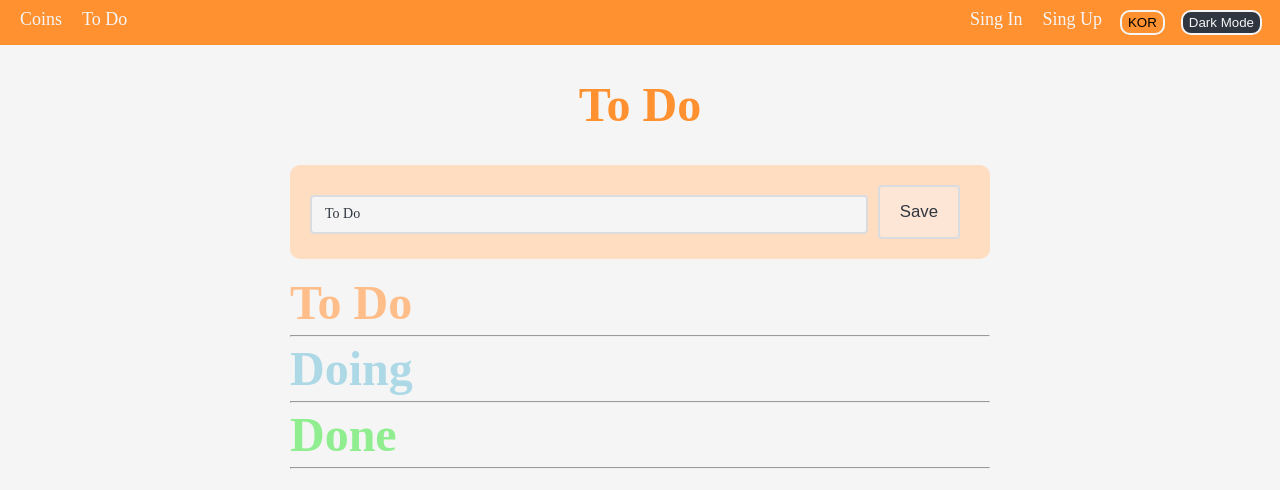
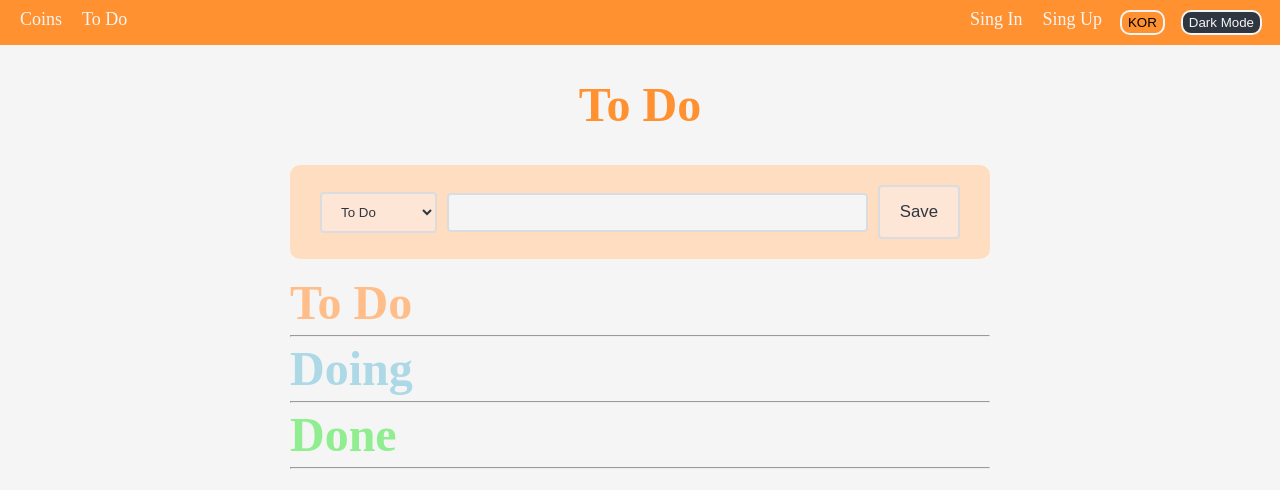
Before and after one commit to YumStoneSteak/reacttypeCoin, a React (Create React App) app: page /todo in a window 1280 px wide. Shown: the top 490 px of the page. Built offline with nearby package versions, Linux system fonts and the light colour scheme.

Commit message:
[Feat] ToDo localstorage 저장, select 추가
:Detailed Note:
- ToDo select 추가, 선택된 list로 추가됨
- 삭제 버튼 추가
- 스타일 수정

```diff
--- a/src/components/todo/CreateToDo.tsx
+++ b/src/components/todo/CreateToDo.tsx
@@ -1,29 +1,43 @@
-import { useSetRecoilState } from "recoil";
-import { toDoState } from "../../recoil/atom";
+import { useRecoilState, useSetRecoilState } from "recoil";
+import { categoryState, toDoState } from "../../recoil/atom";
 import { useForm, useWatch } from "react-hook-form";
-import { IToDoForm } from "../../interface/IToDo";
+import { IToDoForm, categories } from "../../interface/IToDo";
 import styled from "styled-components";
 import {
   FormButton,
   InputBox,
   Overview,
 } from "../../style/GlobalStyleComponents";
+import { useIntl } from "react-intl";
 
 const ToDoform = styled.form`
   display: flex;
+  justify-content: center;
   align-items: center;
   flex-direction: row;
   width: 100%;
-  &:first-child {
-    width: 100%;
+  select {
+    width: 25%;
   }
-  &:nth-child(2) {
-    width: 100%;
+  button {
+    width: 100px;
   }
 `;
 
+const CategorySelect = styled.select`
+  padding: 10px 15px;
+  margin: 10px;
+  border: 2px solid ${(props) => props.theme.cBorderColor};
+  border-radius: 4px;
+  color: #2f3640;
+  background-color: #fceadfac;
+`;
+
 const CreateToDo = () => {
+  const { formatMessage: msg } = useIntl();
   const setToDos = useSetRecoilState(toDoState);
+  const [category, setCategory] = useRecoilState(categoryState);
+
   const {
     register,
     handleSubmit,
@@ -34,16 +48,23 @@ const CreateToDo = () => {
   } = useForm<IToDoForm>();
 
   const onSubmit = ({ toDo }: any) => {
-    setToDos((prev) => [
-      { text: toDo, id: Date.now(), category: "TO_DO" },
-      ...prev,
-    ]);
+    setToDos((prev) => [...prev, { text: toDo, id: Date.now(), category }]);
     setFocus("toDo");
     reset();
   };
+
+  const onInput = (event: React.FormEvent<HTMLSelectElement>) => {
+    setCategory(event.currentTarget.value as categories);
+  };
+
   return (
     <Overview>
       <ToDoform onSubmit={handleSubmit(onSubmit)}>
+        <CategorySelect value={category} onInput={onInput}>
+          <option value="TO_DO">{msg({ id: "todo" })}</option>
+          <option value="DOING">{msg({ id: "doing" })}</option>
+          <option value="DONE">{msg({ id: "done" })}</option>
+        </CategorySelect>
         <InputBox
           hasContent={!!useWatch({ control, name: "toDo" })}
           error={!!errors.toDo}
@@ -51,13 +72,13 @@ const CreateToDo = () => {
           <input
             type="text"
             {...register("toDo", {
-              required: "Don't you have something to Do?",
+              required: msg({ id: "no_to_do" }),
             })}
             id="toDo"
           />
-          <label htmlFor="todo">{errors?.toDo?.message ?? "To Do"}</label>
+          <label htmlFor="todo">{errors?.toDo?.message}</label>
         </InputBox>
-        <FormButton>Save</FormButton>
+        <FormButton>{msg({ id: "save" })}</FormButton>
       </ToDoform>
     </Overview>
   );
--- a/src/components/todo/ToDoView.tsx
+++ b/src/components/todo/ToDoView.tsx
@@ -15,7 +15,6 @@ const Overview = styled.div<{ category: string }>`
   border-radius: 10px;
   box-sizing: border-box;
   width: 100%;
-  transition: all 0.7s cubic-bezier(0.33, 1, 0.68, 1);
 `;
 
 const textColor = (props: any) => {
@@ -23,9 +22,9 @@ const textColor = (props: any) => {
     case "TO_DO":
       return props.theme.textColor;
     case "DOING":
-      return props.theme.darkColor;
+      return props.theme.cDarkColor;
     case "DONE":
-      return props.theme.darkColor;
+      return props.theme.cDarkColor;
   }
 };
 
@@ -42,12 +41,27 @@ const ToDoBtnContainer = styled.div``;
 const ToDoBtn = styled.button<{ category: string }>`
   padding: 5px;
   margin: 3px;
-  border: 2px solid #dadce0;
+  border: 2px solid ${(props) => props.theme.cBorderColor};
   border-radius: 4px;
   font-size: 1.05rem;
   color: ${(props) => textColor(props)};
   background-color: ${(props) => backgroundColor(props)};
-  transition: all 0.7s cubic-bezier(0.33, 1, 0.68, 1);
+
+  &:hover {
+    cursor: pointer;
+    border-color: ${(props) => props.theme.accentColor};
+    box-shadow: 0 0 5px ${(props) => props.theme.accentColor};
+  }
+`;
+
+const DeleteBtn = styled.button`
+  padding: 5px;
+  margin: 3px;
+  border: 2px solid ${(props) => props.theme.cBorderColor};
+  border-radius: 4px;
+  font-size: 1.05rem;
+  color: ${(props) => textColor(props)};
+  background-color: ${(props) => backgroundColor(props)};
 
   &:hover {
     cursor: pointer;
@@ -60,21 +74,28 @@ const ToDoView = ({ text, id, category, index }: IToDo & { index: number }) => {
   const { formatMessage: msg } = useIntl();
   const categoryId = ["TO_DO", "DOING", "DONE"];
   const catName: { [key: string]: string } = {
-    TO_DO: "To Do",
-    DOING: "Doing",
-    DONE: "Done",
+    TO_DO: "todo",
+    DOING: "doing",
+    DONE: "done",
   };
   const setToDos = useSetRecoilState(toDoState);
 
   const date = new Date(id);
   const onCatBtn = (id: number, cat: IToDo["category"]) => {
-    setToDos((prev) => {
-      const targetIdx = prev.findIndex((toDo) => toDo.id === id);
-      const newToDo: IToDo = { text, id, category: cat };
-      const newToDos = [...prev];
-      newToDos.splice(targetIdx, 1, newToDo);
-      return newToDos;
-    });
+    setToDos((prev) =>
+      prev.map((old) => {
+        if (old.id === id) {
+          return { ...old, category: cat };
+        }
+        return old;
+      })
+    );
+  };
+
+  const onDelete = (id: number) => {
+    setToDos(
+      (prev: IToDo[]) => prev.filter((todo) => todo.id !== id) as IToDo[]
+    );
   };
 
   return (
@@ -96,10 +117,13 @@ const ToDoView = ({ text, id, category, index }: IToDo & { index: number }) => {
                   key={cat}
                   category={cat}
                 >
-                  {catName[cat]}
+                  {msg({ id: catName[cat] })}
                 </ToDoBtn>
               )
           )}
+          <DeleteBtn onClick={() => onDelete(id)}>
+            {msg({ id: "delete" })}
+          </DeleteBtn>
         </ToDoBtnContainer>
       </ToDoItem>
     </Overview>
--- a/src/interface/ItoDo.ts
+++ b/src/interface/ItoDo.ts
@@ -1,7 +1,9 @@
+export type categories = "TO_DO" | "DOING" | "DONE";
+
 export default interface IToDo {
   text: string;
   id: number;
-  category: "TO_DO" | "DOING" | "DONE";
+  category: categories;
 }
 
 export interface IToDoForm {
--- a/src/locale/en.js
+++ b/src/locale/en.js
@@ -12,4 +12,6 @@ export const en = {
   todo: "To Do",
   doing: "Doing",
   done: "Done",
+  no_to_do: "Don't you have something to Do?",
+  delete: "Delete",
 };
--- a/src/locale/ko.js
+++ b/src/locale/ko.js
@@ -12,4 +12,6 @@ export const ko = {
   todo: "할 일",
   doing: "하는 중",
   done: "완료",
+  no_to_do: "할 일을 입력해주세요!",
+  delete: "삭제",
 };
--- a/src/recoil/atom.ts
+++ b/src/recoil/atom.ts
@@ -1,6 +1,21 @@
 import { atom, selector } from "recoil";
-import IToDo from "../interface/IToDo";
+import IToDo, { categories } from "../interface/IToDo";
 import { ILocale } from "../interface/Icommon";
+
+const localStorageEffect =
+  (key: string) =>
+  ({ setSelf, onSet }: any) => {
+    const savedValue = localStorage.getItem(key);
+    if (savedValue != null) {
+      setSelf(JSON.parse(savedValue));
+    }
+
+    onSet((newValue: any, _: any, isReset: boolean) => {
+      isReset
+        ? localStorage.removeItem(key)
+        : localStorage.setItem(key, JSON.stringify(newValue));
+    });
+  };
 
 export const localeState = atom<ILocale>({
   key: "locale",
@@ -10,11 +25,18 @@ export const localeState = atom<ILocale>({
 export const isDarkAtom = atom({
   key: "isDarkMode",
   default: false,
+  effects: [localStorageEffect("darkMode")],
+});
+
+export const categoryState = atom<categories>({
+  key: "category",
+  default: "TO_DO",
 });
 
 export const toDoState = atom<IToDo[]>({
   key: "toDo",
   default: [],
+  effects: [localStorageEffect("toDo")],
 });
 
 export const toDoSelector = selector({
--- a/src/style/GlobalStyle.ts
+++ b/src/style/GlobalStyle.ts
@@ -132,7 +132,7 @@ export const reset = css`
 
   a,
   button {
-    transition: all 100ms ease;
+    transition: all 0.3ms ease;
   }
 
   menu ol,
--- a/src/style/GlobalStyleComponents.ts
+++ b/src/style/GlobalStyleComponents.ts
@@ -32,7 +32,7 @@ export const LoginFormContainer = styled.form`
   max-width: 400px;
   margin: auto;
   padding: 40px 50px;
-  border: 2px solid #dadce0;
+  border: 2px solid ${(props) => props.theme.cBorderColor};
   border-radius: 4px;
 
   span {
@@ -51,7 +51,7 @@ export const FormButtonContainer = styled.div`
 export const FormButton = styled.button`
   padding: 15px 20px;
   margin: 10px;
-  border: 2px solid #dadce0;
+  border: 2px solid ${(props) => props.theme.cBorderColor};
   border-radius: 4px;
   font-size: 1.05rem;
   color: ${(props) => props.theme.textColor};
@@ -75,29 +75,29 @@ export const InputBox = styled.div<{ hasContent?: boolean; error?: boolean }>`
   input {
     box-sizing: border-box;
     width: 100%;
-    border: 2px solid #dadce0;
+    border: 2px solid ${(props) => props.theme.cBorderColor};
     border-radius: 4px;
     padding: 10px;
-    margin: 10px 10px 5px 10px;
+    margin: 10px;
     background-color: ${(props) => props.theme.bgColor};
     color: ${(props) => props.theme.textColor};
-    transition: all 300ms ease;
+    transition: all 0.3ms ease;
 
     ${(props) =>
       props.error &&
       `
       outline: none;
-      border-color: ${props.theme.warnRed};
-      box-shadow: 0 0 5px ${props.theme.warnRed};
+      border-color: ${props.theme.cWarnRed};
+      box-shadow: 0 0 5px ${props.theme.cWarnRed};
     `}
 
     &:focus {
       outline: none;
       border-color: ${(props) =>
-        props.error ? props.theme.warnRed : props.theme.accentColor};
+        props.error ? props.theme.cWarnRed : props.theme.accentColor};
       box-shadow: 0 0 5px
         ${(props) =>
-          props.error ? props.theme.warnRed : props.theme.accentColor};
+          props.error ? props.theme.cWarnRed : props.theme.accentColor};
     }
     &:focus + label {
       color: ${(props) => props.theme.accentColor};
@@ -118,10 +118,16 @@ export const InputBox = styled.div<{ hasContent?: boolean; error?: boolean }>`
     font-size: 14px;
     font-weight: normal;
     text-align: center;
-    transition: all 0.7s cubic-bezier(0.33, 1, 0.68, 1);
+    color: ${(props) => props.theme.cBorderColor};
+    background-color: ${(props) => props.theme.bgColor};
     transition: transform 0.2s ease;
-    background-color: ${(props) => props.theme.bgColor};
     transform: translate(10px, 20px);
+
+    ${(props) =>
+      !props.error &&
+      `
+      display:none;
+    `}
 
     ${(props) =>
       props.hasContent &&
@@ -136,7 +142,7 @@ export const InputBox = styled.div<{ hasContent?: boolean; error?: boolean }>`
     height: 16px;
     margin-bottom: 5px;
     font-size: 0.9rem;
-    color: ${(props) => props.theme.warnRed};
+    color: ${(props) => props.theme.cWarnRed};
   }
 `;
 
@@ -182,11 +188,11 @@ export const Description = styled.p`
 export const backgroundColor = (props: any) => {
   switch (props.category) {
     case "TO_DO":
-      return props.theme.todoColor;
+      return props.theme.cTodoColor;
     case "DOING":
-      return props.theme.doingColor;
+      return props.theme.cDoingColor;
     case "DONE":
-      return props.theme.doneColor;
+      return props.theme.cDoneColor;
     default:
       return props.theme.accentColor;
   }
--- a/src/style/theme.tsx
+++ b/src/style/theme.tsx
@@ -1,29 +1,29 @@
 import { DefaultTheme } from "styled-components/dist/types";
 
+const commonStyles = {
+  cBorderColor: "#dadce0",
+  cWarnRed: "rgb(217,48,37)",
+  cLightColor: "whitesmoke",
+  cDarkColor: "#2f3640",
+  cTodoColor: "#ffbe89",
+  cDoingColor: "lightblue",
+  cDoneColor: "lightgreen",
+};
+
 export const lightTheme: DefaultTheme = {
+  ...commonStyles,
   textColor: "#2f3640",
   bgColor: "whitesmoke",
   bgAccentColor: "#ffddc1",
   accentColor: "#FF9130",
-  warnRed: "rgb(217,48,37)",
   btnColor: "#fceadfac",
-  lightColor: "whitesmoke",
-  darkColor: "#2f3640",
-  todoColor: "#ffbe89",
-  doingColor: "lightblue",
-  doneColor: "lightgreen",
 };
 
 export const darkTheme: DefaultTheme = {
+  ...commonStyles,
   textColor: "whitesmoke",
   bgColor: "rgb(34, 34, 34)",
   bgAccentColor: "rgb(59, 59, 59)",
   accentColor: "#ff7b4f",
-  warnRed: "rgb(217,48,37)",
   btnColor: "rgba(70, 70, 70, 0.493)",
-  lightColor: "whitesmoke",
-  darkColor: "#2f3640",
-  todoColor: "#ffbe89",
-  doingColor: "lightblue",
-  doneColor: "lightgreen",
 };
```
